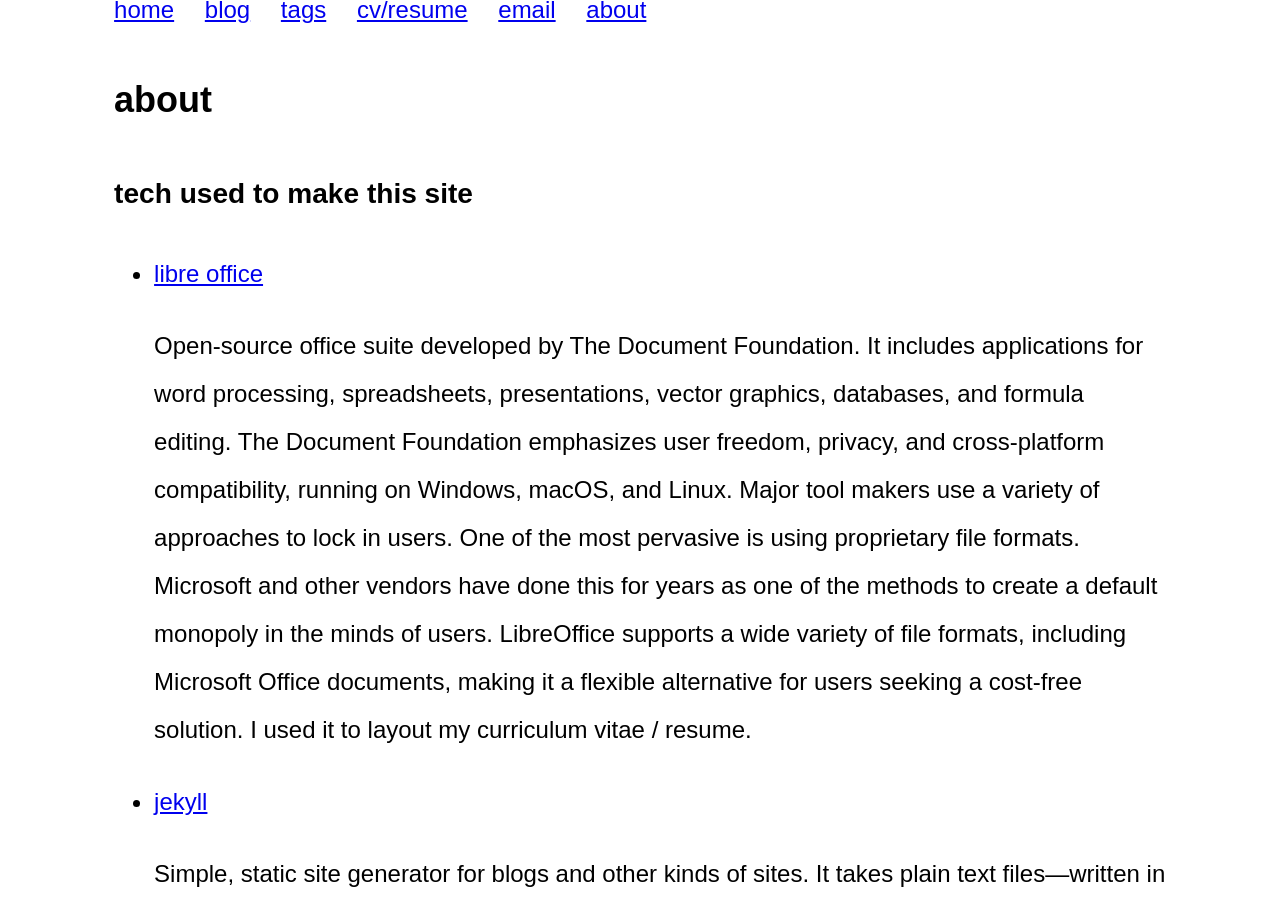
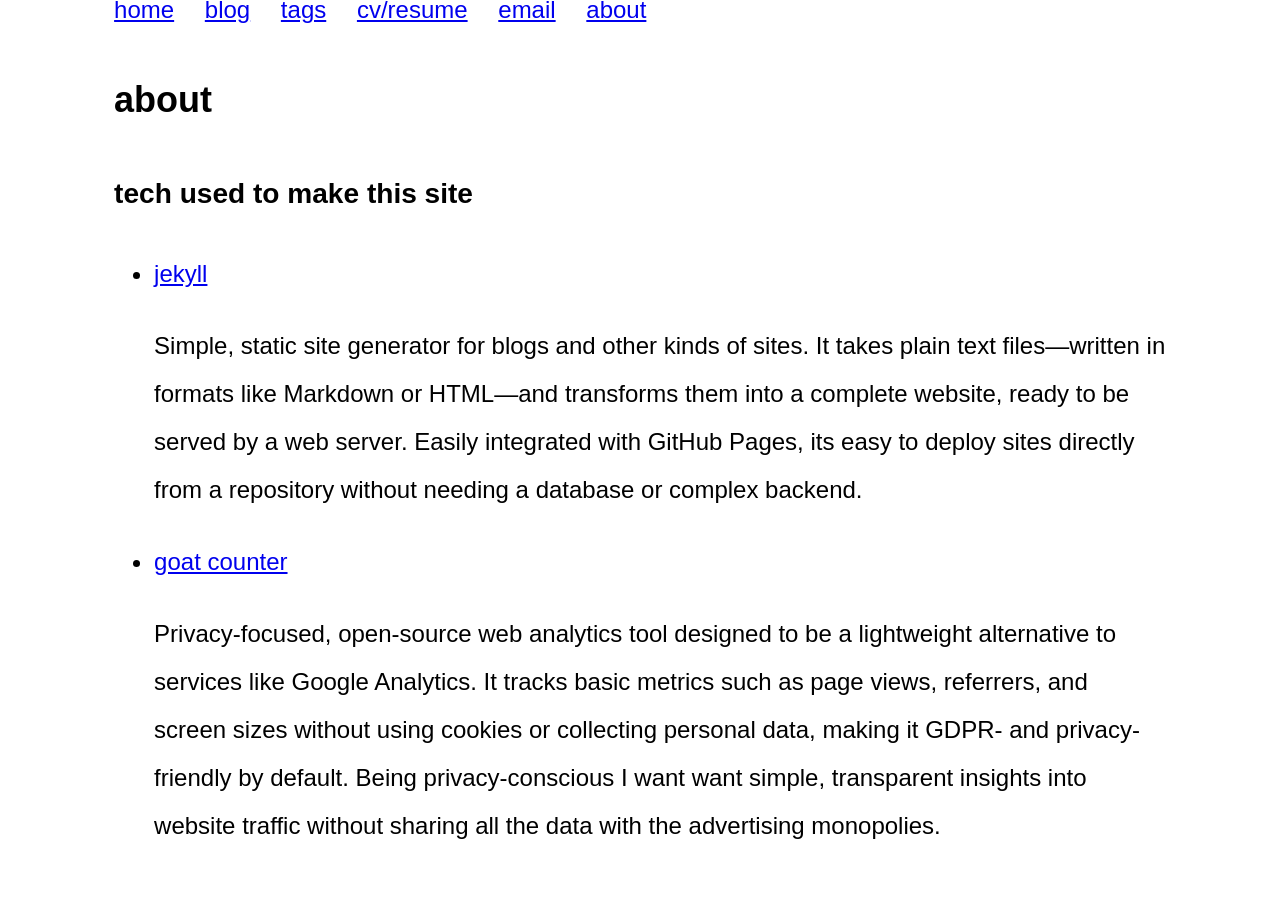
Before and after one commit to seanbutler/www.seanbutler.net, a Jekyll site: the page built from about.html, in a window 1280 px wide and 900 px high, scrolled down 198 px. Built offline with Jekyll 4.4.1, drawn with Linux system fonts in a browser that asks for light colours.

Commit message:
really open office, nah.

```diff
--- a/_data/tech_used.yml
+++ b/_data/tech_used.yml
@@ -1,6 +1,3 @@
-- label : libre office
-  uri : https://www.libreoffice.org/
-  notes : Open-source office suite developed by The Document Foundation. It includes applications for word processing, spreadsheets, presentations, vector graphics, databases, and formula editing. The Document Foundation emphasizes user freedom, privacy, and cross-platform compatibility, running on Windows, macOS, and Linux. Major tool makers use a variety of approaches to lock in users. One of the most pervasive is using proprietary file formats. Microsoft and other vendors have done this for years as one of the methods to create a default monopoly in the minds of users. LibreOffice supports a wide variety of file formats, including Microsoft Office documents, making it a flexible alternative for users seeking a cost-free solution. I used it to layout my curriculum vitae / resume.
 
 - label :   jekyll
   uri   :   https://jekyllrb.com/
```
